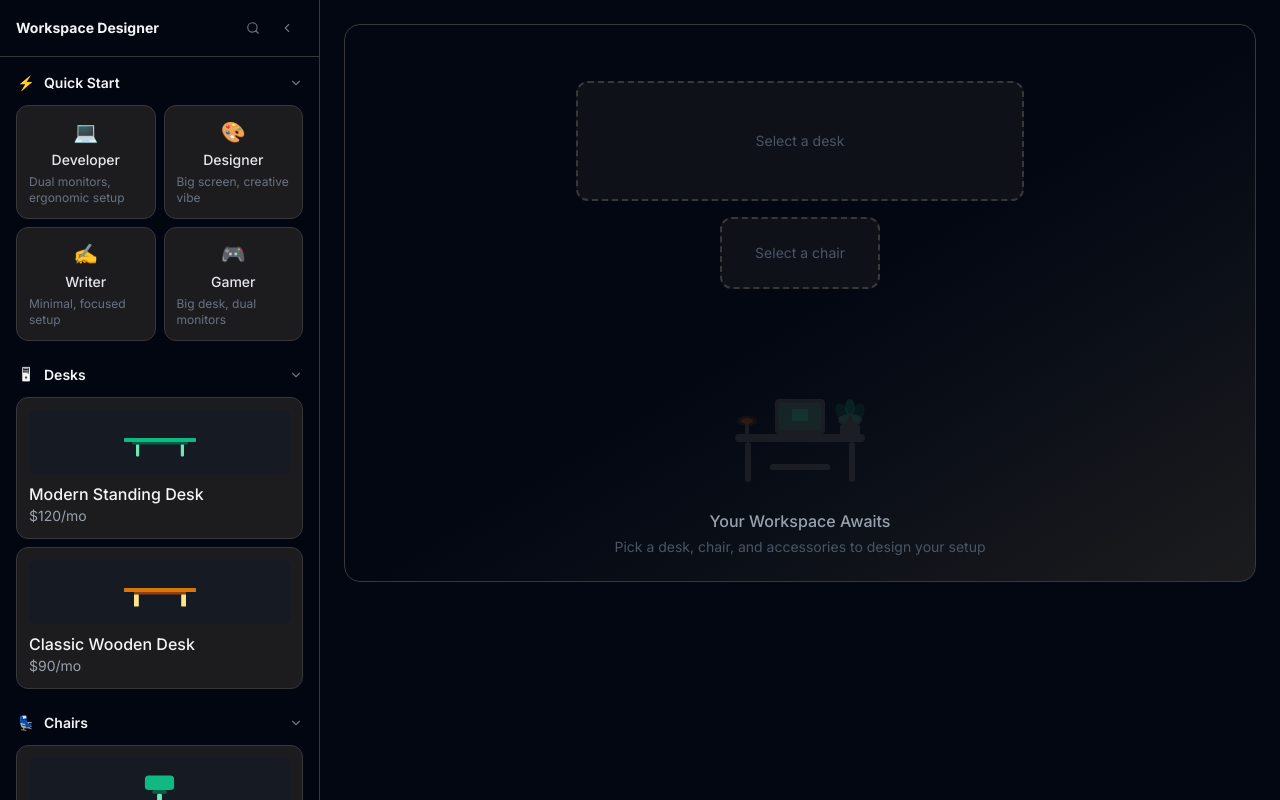
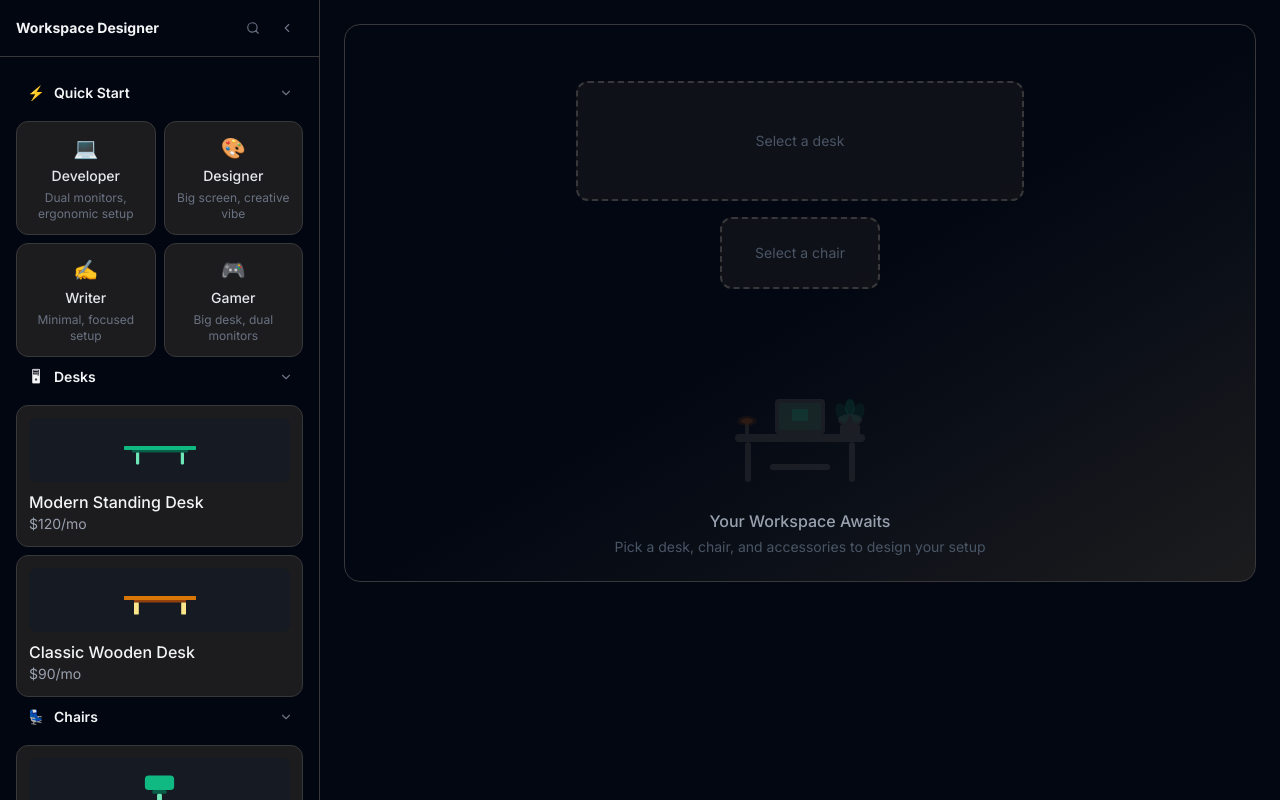
Before and after one commit to txufiknr/workspace-designer, a Next.js app: page / in a window 1280 px wide. Built offline with nearby package versions, Linux system fonts and the light colour scheme.

Commit message:
fix(ui): minor UI fixes

```diff
--- a/src/components/FloatingCart.tsx
+++ b/src/components/FloatingCart.tsx
@@ -24,7 +24,7 @@ export default function FloatingCart({
         animate={{ opacity: 1, scale: 1, y: 0 }}
         exit={{ opacity: 0, scale: 0.8, y: 20 }}
         onClick={onClick}
-        className="fixed bottom-6 right-6 z-40 flex h-14 w-14 items-center justify-center rounded-full bg-mint-500 text-white shadow-xl shadow-mint-500/20 transition-colors hover:bg-mint-600 active:scale-95"
+        className="fixed bottom-6 right-6 z-40 flex h-14 w-14 items-center justify-center rounded-full cursor-pointer bg-mint-500 text-white shadow-xl shadow-mint-500/20 transition-colors hover:bg-mint-600 active:scale-95"
       >
         <ShoppingCart size={22} />
         <span className="absolute -right-1 -top-1">
--- a/src/components/PersonaPresets.tsx
+++ b/src/components/PersonaPresets.tsx
@@ -43,7 +43,7 @@ export default function PersonaPresets() {
               <span className="text-sm font-medium text-gray-200">
                 {preset.name}
               </span>
-              <span className="text-xs text-gray-500">
+              <span className="text-xs text-gray-500 text-center line-clamp-2">
                 {preset.description}
               </span>
             </Card>
--- a/src/components/ProductPalette.tsx
+++ b/src/components/ProductPalette.tsx
@@ -104,7 +104,7 @@ export default function ProductPalette({
               </div>
             ) : (
               <div className="flex w-full items-center justify-between">
-                <h1 className="text-sm font-bold text-gray-100">
+                <h1 className="text-sm font-bold text-gray-100 whitespace-nowrap">
                   Workspace Designer
                 </h1>
                 <div className="flex items-center gap-0.5">
@@ -196,7 +196,7 @@ export default function ProductPalette({
             </div>
           ) : (
             <div
-              className="space-y-6 p-4"
+              className="p-4"
             >
               {SECTIONS.map((section) => {
                 const isCollapsed = collapsedSections.has(section.id);
@@ -204,10 +204,10 @@ export default function ProductPalette({
                   <div key={section.id}>
                     <button
                       onClick={() => toggleSection(section.id)}
-                      className="mb-3 flex w-full items-center gap-2 text-left"
+                      className="mb-2 flex w-full items-center gap-2 rounded-md p-2.5 text-left hover:bg-surface-hover"
                     >
                       <span className="inline-flex w-5 items-center justify-center text-sm">{section.icon}</span>
-                      <h2 className="wd-section-heading mb-0 flex-1">
+                      <h2 className="wd-section-heading mb-0 flex-1 whitespace-nowrap">
                         {section.label}
                       </h2>
                       {isCollapsed ? (
--- a/src/components/ui/Button.tsx
+++ b/src/components/ui/Button.tsx
@@ -37,7 +37,7 @@ export default function Button({
 }: ButtonProps) {
   return (
     <button
-      className={`inline-flex items-center justify-center rounded-lg font-medium transition-all duration-150 active:scale-[0.98] disabled:pointer-events-none disabled:opacity-50 ${variantClasses[variant]} ${sizeClasses[size]} ${className}`}
+      className={`inline-flex items-center justify-center rounded-lg font-medium cursor-pointer transition-all duration-150 active:scale-[0.98] disabled:pointer-events-none disabled:opacity-50 ${variantClasses[variant]} ${sizeClasses[size]} ${className}`}
       disabled={disabled || loading}
       {...props}
     >
```
